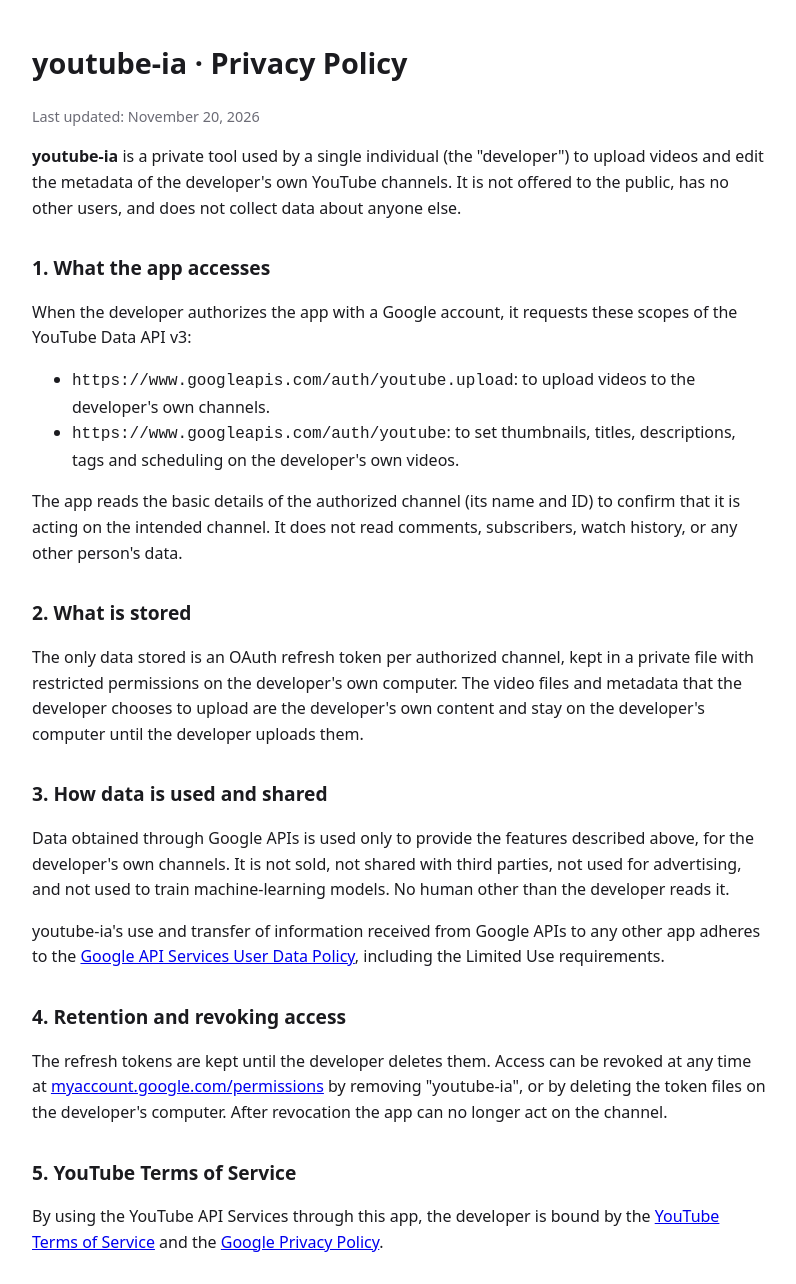
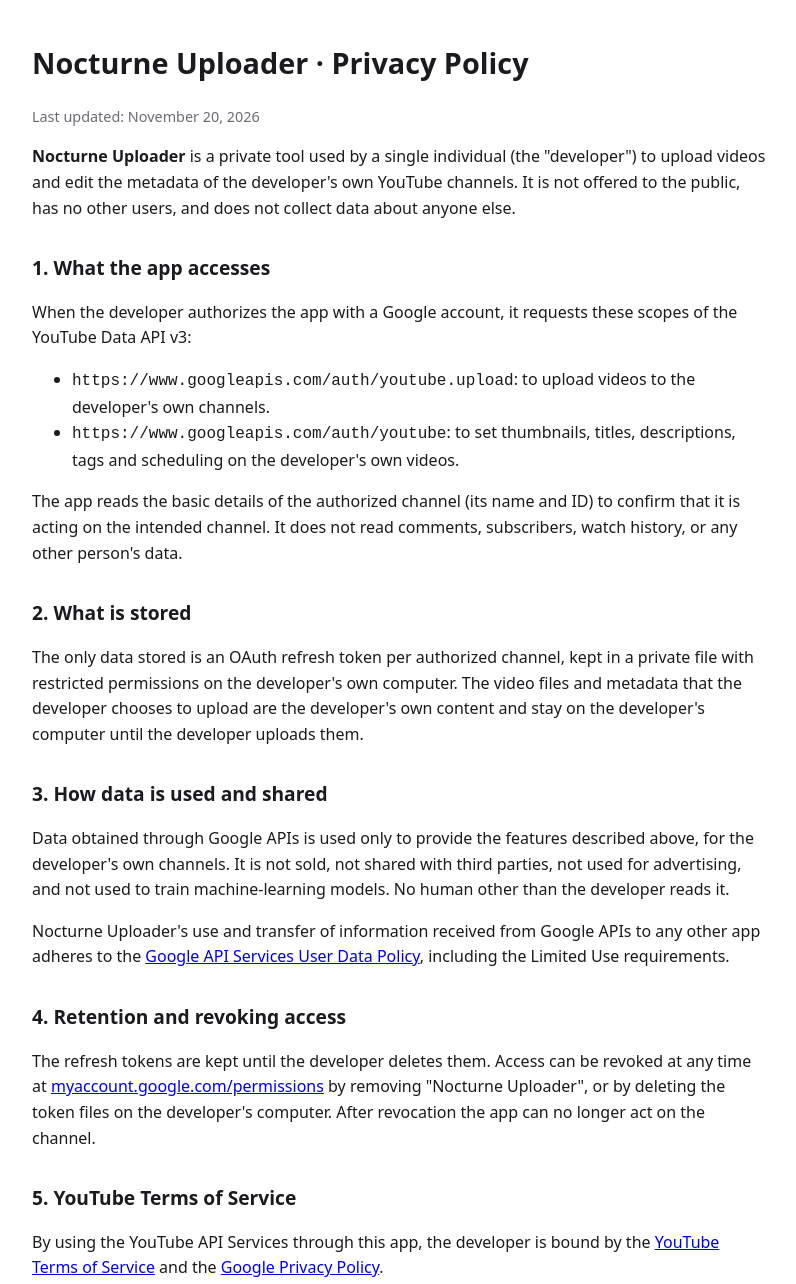
Before and after one commit to cristdvel/nocturne-uploader-legal, a plain HTML site: page privacy.html in a window 1280 px wide. Shown: the top 1284 px of the page, without its empty margins (240-1036 px from the left). Drawn offline with Linux system fonts and the light colour scheme.

Commit message:
Rename app to Nocturne Uploader
Co-Authored-By: Claude Sonnet 5.5 <noreply@anthropic.com>

```diff
--- a/privacy.html
+++ b/privacy.html
@@ -3,7 +3,7 @@
 <head>
 <meta charset="utf-8">
 <meta name="viewport" content="width=device-width, initial-scale=1">
-<title>youtube-ia · Privacy Policy</title>
+<title>Nocturne Uploader · Privacy Policy</title>
 <style>
   body{font:16px/1.6 system-ui,-apple-system,Segoe UI,sans-serif;max-width:46rem;margin:2.5rem auto;padding:0 1rem;color:#1b1b1f;background:#fff}
   @media (prefers-color-scheme:dark){body{color:#e6e6ea;background:#16161a}a{color:#9db7ff}}
@@ -12,10 +12,10 @@
 </style>
 </head>
 <body>
-<h1>youtube-ia · Privacy Policy</h1>
+<h1>Nocturne Uploader · Privacy Policy</h1>
 <p class="meta">Last updated: November 20, 2026</p>
 
-<p><strong>youtube-ia</strong> is a private tool used by a single individual (the "developer") to upload videos and edit the metadata of the developer's own YouTube channels. It is not offered to the public, has no other users, and does not collect data about anyone else.</p>
+<p><strong>Nocturne Uploader</strong> is a private tool used by a single individual (the "developer") to upload videos and edit the metadata of the developer's own YouTube channels. It is not offered to the public, has no other users, and does not collect data about anyone else.</p>
 
 <h2>1. What the app accesses</h2>
 <p>When the developer authorizes the app with a Google account, it requests these scopes of the YouTube Data API v3:</p>
@@ -30,10 +30,10 @@
 
 <h2>3. How data is used and shared</h2>
 <p>Data obtained through Google APIs is used only to provide the features described above, for the developer's own channels. It is not sold, not shared with third parties, not used for advertising, and not used to train machine-learning models. No human other than the developer reads it.</p>
-<p>youtube-ia's use and transfer of information received from Google APIs to any other app adheres to the <a href="https://developers.google.com/terms/api-services-user-data-policy">Google API Services User Data Policy</a>, including the Limited Use requirements.</p>
+<p>Nocturne Uploader's use and transfer of information received from Google APIs to any other app adheres to the <a href="https://developers.google.com/terms/api-services-user-data-policy">Google API Services User Data Policy</a>, including the Limited Use requirements.</p>
 
 <h2>4. Retention and revoking access</h2>
-<p>The refresh tokens are kept until the developer deletes them. Access can be revoked at any time at <a href="https://myaccount.google.com/permissions">myaccount.google.com/permissions</a> by removing "youtube-ia", or by deleting the token files on the developer's computer. After revocation the app can no longer act on the channel.</p>
+<p>The refresh tokens are kept until the developer deletes them. Access can be revoked at any time at <a href="https://myaccount.google.com/permissions">myaccount.google.com/permissions</a> by removing "Nocturne Uploader", or by deleting the token files on the developer's computer. After revocation the app can no longer act on the channel.</p>
 
 <h2>5. YouTube Terms of Service</h2>
 <p>By using the YouTube API Services through this app, the developer is bound by the <a href="https://www.youtube.com/t/terms">YouTube Terms of Service</a> and the <a href="https://policies.google.com/privacy">Google Privacy Policy</a>.</p>
```
Also changed, not shown: index.html (+2 -2 lines), terms.html (+3 -3 lines).
